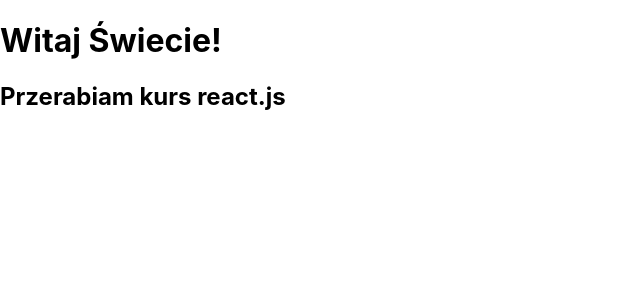
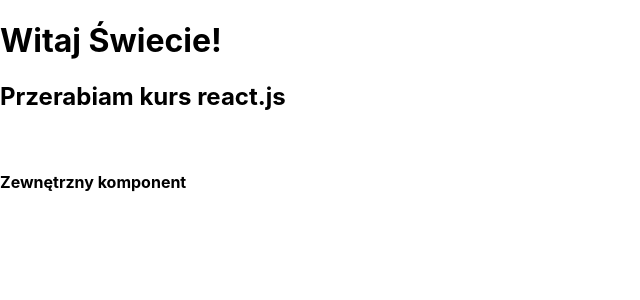
Before and after one commit to marek2222/react_TypeOfWeb, a React (Create React App) app: page / in a window 1280 px wide. Shown: the top 300 px of the page, without its empty margins (0-640 px from the left). Built offline with nearby package versions, Linux system fonts and the light colour scheme.

Commit message:
react_TypeOfWeb: 01_3_2:  Pierwszy komponent React: MojKomponent w oddzielnym pliku

```diff
--- /dev/null
+++ b/src/MojKomponent.js
@@ -0,0 +1,16 @@
+import React, { Component } from 'react';
+import logo from './logo.svg';
+import './App.css';
+
+function MojKomponent(){
+    return (
+        <div>
+            <h1>Witaj Świecie!</h1>
+            <h2>Przerabiam kurs react.js</h2>
+            <br></br>
+            <h4>Zewnętrzny komponent</h4>
+        </div>
+    );
+}
+
+export default MojKomponent;
--- a/src/index.js
+++ b/src/index.js
@@ -1,17 +1,11 @@
 import React from 'react';
 import ReactDOM from 'react-dom';
 import './index.css';
-import App from './App';
+// import App from './App';
+import MojKomponent from './MojKomponent';
 import * as serviceWorker from './serviceWorker';
 
-function MojKomponent(){
-    return (
-        <div>
-            <h1>Witaj Świecie!</h1>
-            <h2>Przerabiam kurs react.js</h2>
-        </div>
-    );
-}
+
 
 //ReactDOM.render(<App />, document.getElementById('root'));
 ReactDOM.render(<MojKomponent />, document.getElementById('root'));
```
